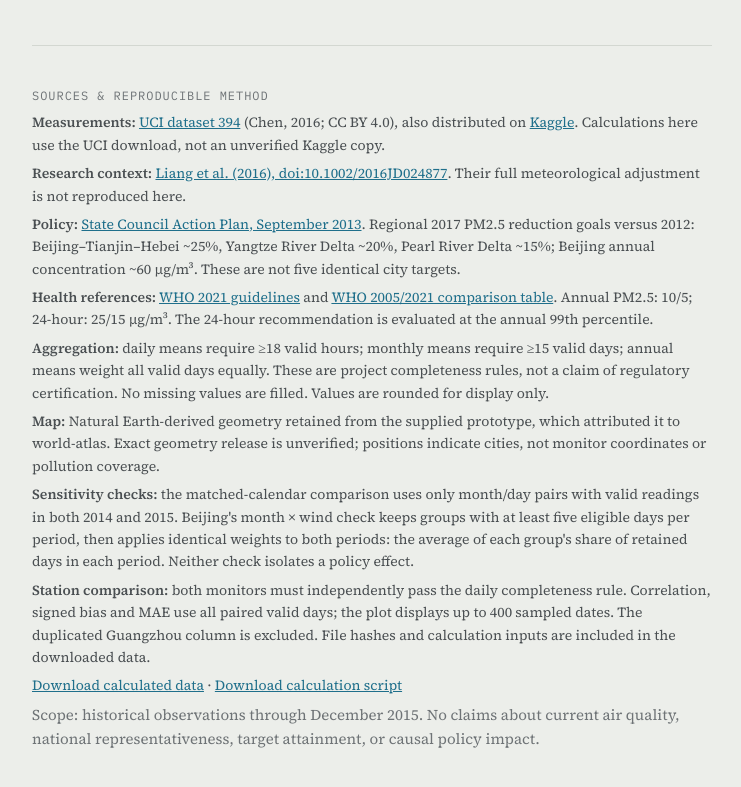
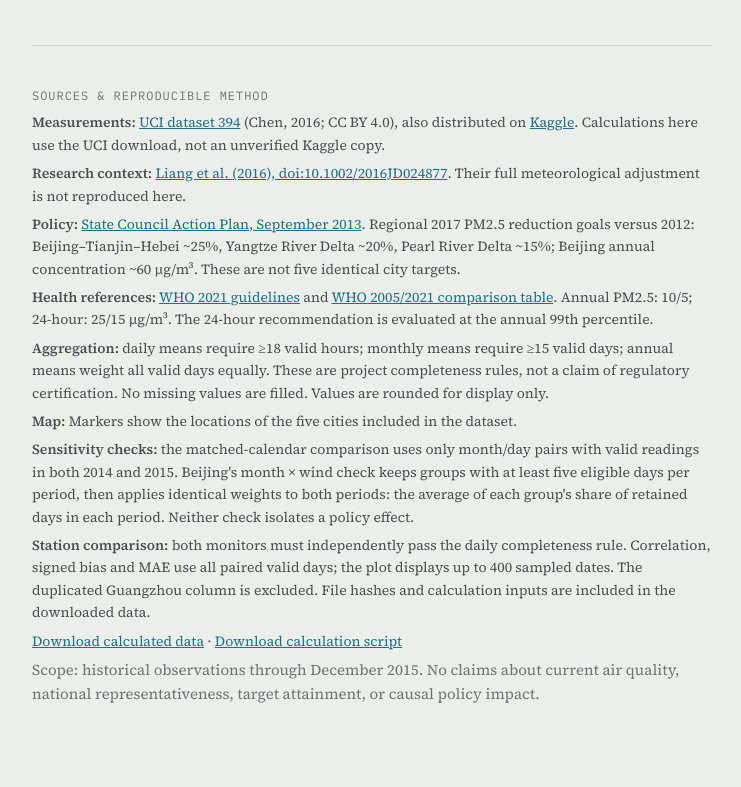
Before and after one commit to digi1450/china-smog-data-story, a website: page index.html in a window 1280 px wide. Shown: the part 9410-10197 px from the top of the page, without its empty margins (268-1009 px from the left). Drawn offline with Linux system fonts and the light colour scheme.

Commit message:
Simplify map description in source notes

```diff
--- a/index.html
+++ b/index.html
@@ -189,7 +189,7 @@
  <p><b>Policy:</b> <a href="https://www.nea.gov.cn/2013-09/13/c_132716820.htm" target="_blank" rel="noopener">State Council Action Plan, September 2013</a>. Regional 2017 PM2.5 reduction goals versus 2012: Beijing–Tianjin–Hebei ~25%, Yangtze River Delta ~20%, Pearl River Delta ~15%; Beijing annual concentration ~60 µg/m³. These are not five identical city targets.</p>
  <p><b>Health references:</b> <a href="https://www.who.int/publications/i/item/9789240034228/" target="_blank" rel="noopener">WHO 2021 guidelines</a> and <a href="https://www.ncbi.nlm.nih.gov/books/NBK574591/table/ch3.tab26/" target="_blank" rel="noopener">WHO 2005/2021 comparison table</a>. Annual PM2.5: 10/5; 24-hour: 25/15 µg/m³. The 24-hour recommendation is evaluated at the annual 99th percentile.</p>
  <p><b>Aggregation:</b> daily means require ≥18 valid hours; monthly means require ≥15 valid days; annual means weight all valid days equally. These are project completeness rules, not a claim of regulatory certification. No missing values are filled. Values are rounded for display only.</p>
- <p><b>Map:</b> Natural Earth-derived geometry retained from the supplied prototype, which attributed it to world-atlas. Exact geometry release is unverified; positions indicate cities, not monitor coordinates or pollution coverage.</p>
+ <p><b>Map:</b> Markers show the locations of the five cities included in the dataset.</p>
  <p><b>Sensitivity checks:</b> the matched-calendar comparison uses only month/day pairs with valid readings in both 2014 and 2015. Beijing's month × wind check keeps groups with at least five eligible days per period, then applies identical weights to both periods: the average of each group's share of retained days in each period. Neither check isolates a policy effect.</p>
  <p><b>Station comparison:</b> both monitors must independently pass the daily completeness rule. Correlation, signed bias and MAE use all paired valid days; the plot displays up to 400 sampled dates. The duplicated Guangzhou column is excluded. File hashes and calculation inputs are included in the downloaded data.</p>
  <p><a href="data/processed/analysis.json" download>Download calculated data</a> · <a href="scripts/prepare_data.py" download>Download calculation script</a></p>
```
